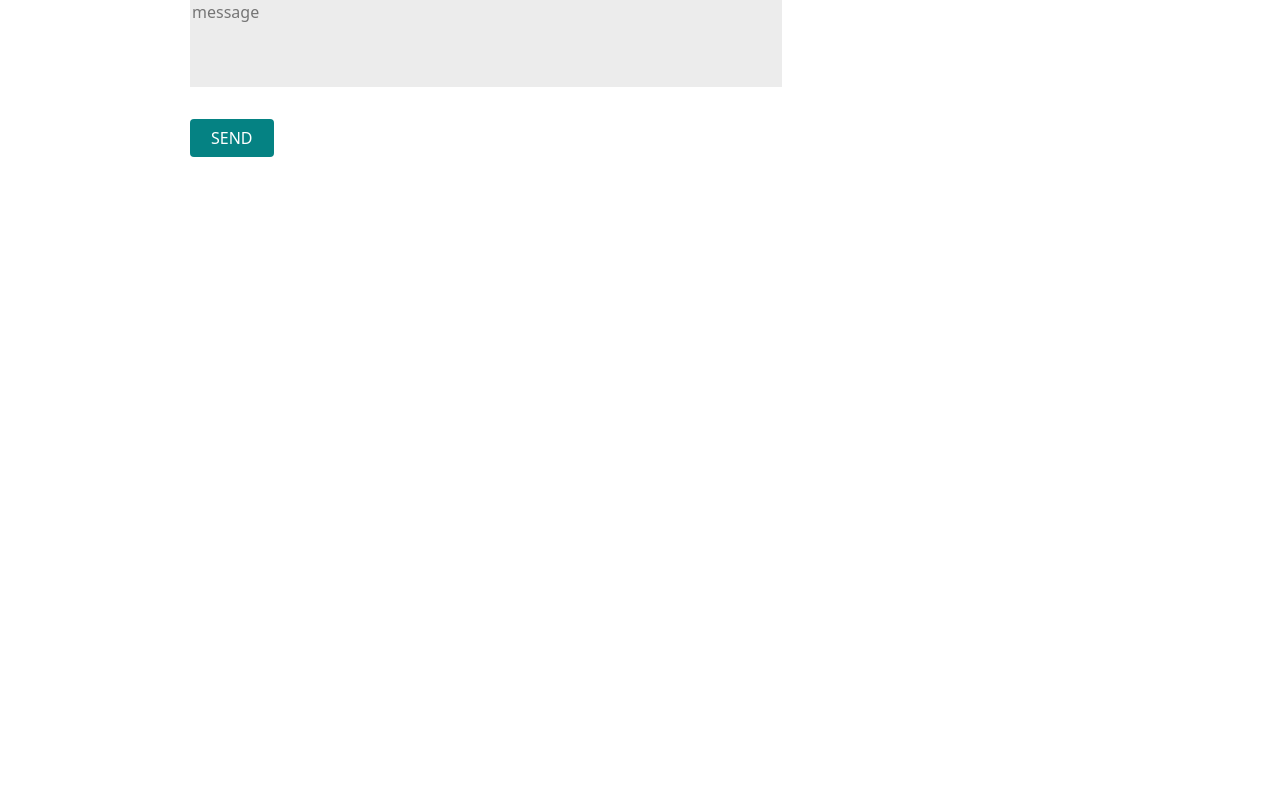
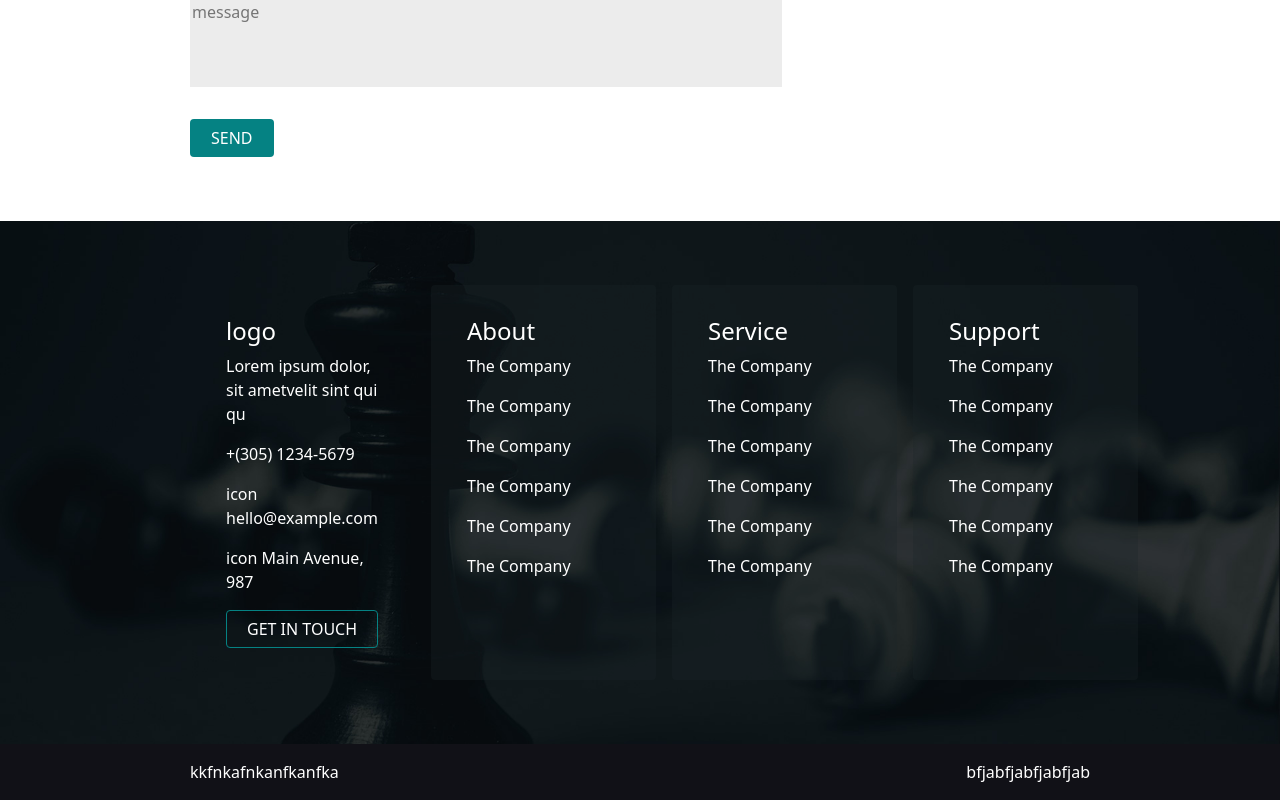
Before and after one commit to yanitejeda/proj-html-vuejs, a Vue app: page / in a window 1280 px wide. Shown: the part 4387-5187 px from the top of the page. Before the commit the page ends 4608 px from the top, so only its background shows below. Built offline with nearby package versions, Linux system fonts and the light colour scheme.

Commit message:
aggiunto struttura basica footer

```diff
--- a/src/App.vue
+++ b/src/App.vue
@@ -26,6 +26,7 @@ export default {
 <style lang="scss">
 @import "styles/app";
 @import "styles/header";
-@import "styles/main"
+@import "styles/main";
+@import "styles/footer"
 
 </style>
--- a/src/components/Footer.vue
+++ b/src/components/Footer.vue
@@ -1,11 +1,16 @@
 <template>
     <div>
-
-</div>
+    <SectionFooter></SectionFooter>
+    </div>
 </template>
 <script>
+import SectionFooter from "./footer/SectionFooter.vue"
 export default {
     name:"Footer",
+    components:{
+        SectionFooter
+
+    }
 
 }
 </script>
--- /dev/null
+++ b/src/components/footer/SectionFooter.vue
@@ -0,0 +1,125 @@
+<template>
+
+<div>
+     <div class="bg-img-footer">
+        <div class="Box-container py-5 color-lightW d-flex gap-3">
+
+
+            <div class="card card-s my-3 py-3 bg-card-footer-n col-3">
+            <div class="card-body">
+                <div>
+                <h4>logo</h4>
+
+                </div>
+                <p>
+                    Lorem ipsum dolor, sit ametvelit sint qui qu
+                </p>
+
+                <p class="card-text ">
+                +(305) 1234-5679
+                </p>
+
+                <p class="card-text ">
+                    icon hello@example.com
+                </p>
+
+                <p class="card-text ">
+                icon Main Avenue, 987
+                </p>
+                <button class="btn btn-light">GET IN TOUCH</button>
+
+            </div>
+            </div>
+
+
+            <!-- section card -->
+
+                <div class="card card-s my-3 py-3 bg-card-footer col-3"  v-for="(item, i) in footerItem" :key="i">
+                    <div class="card-body">
+                        <div>
+                        <h4>{{item.tittle}}</h4>
+
+                        </div>
+
+                        <p class="card-text ">
+                            {{item.info1}}
+                        </p>
+                        <p class="card-text ">
+                            {{item.info2}}
+                        </p>
+                        <p class="card-text ">
+                            {{item.info3}}
+                        </p>
+                        <p class="card-text ">
+                            {{item.info4}}
+                        </p>
+                        <p class="card-text ">
+                            {{item.info5}}
+                        </p>
+                        <p class="card-text ">
+                            {{item.info6}}
+                        </p>
+
+                    </div>
+                </div>
+
+
+
+
+        </div>
+    </div>
+
+
+    <!-- bar footer -->
+    <div class="back-GB">
+        <div class="Box-container justify-content-between py-3 color-lightW d-flex gap-3">
+            <div>kkfnkafnkanfkanfka</div>
+            <div>bfjabfjabfjabfjab</div>
+
+
+        </div>
+    </div>
+
+
+</div>
+
+
+</template>
+<script>
+export default {
+  name: "SectionFooter",
+  data() {
+      return{
+          footerItem:[
+
+            {
+                tittle:"About",
+                info1:"The Company",
+                info2:"The Company",
+                info3:"The Company",
+                info4:"The Company",
+                info5:"The Company",
+                info6:"The Company",
+            },   {
+                tittle:"Service",
+                info1:"The Company",
+                info2:"The Company",
+                info3:"The Company",
+                info4:"The Company",
+                info5:"The Company",
+                info6:"The Company",
+            },   {
+                tittle:"Support",
+                info1:"The Company",
+                info2:"The Company",
+                info3:"The Company",
+                info4:"The Company",
+                info5:"The Company",
+                info6:"The Company",
+            },
+          ]
+      }
+
+    },
+};
+</script>
--- /dev/null
+++ b/src/styles/footer.scss
@@ -0,0 +1,20 @@
+@import "styles/variables";
+
+.bg-img-footer{
+    background-image: url(./assets/bg-7.jpg);
+    background-size: cover;
+    width: 100vw;
+    background-position: center;
+
+}
+
+.card-s{
+    padding: 0px 20px;
+    width: calc(100% / 4);
+}
+
+.bg-card-footer{background-color:  rgba(29, 37, 40, 0.3);
+}
+
+.bg-card-footer-n{background-color:  rgba(29, 37, 40, 0);
+}
```
